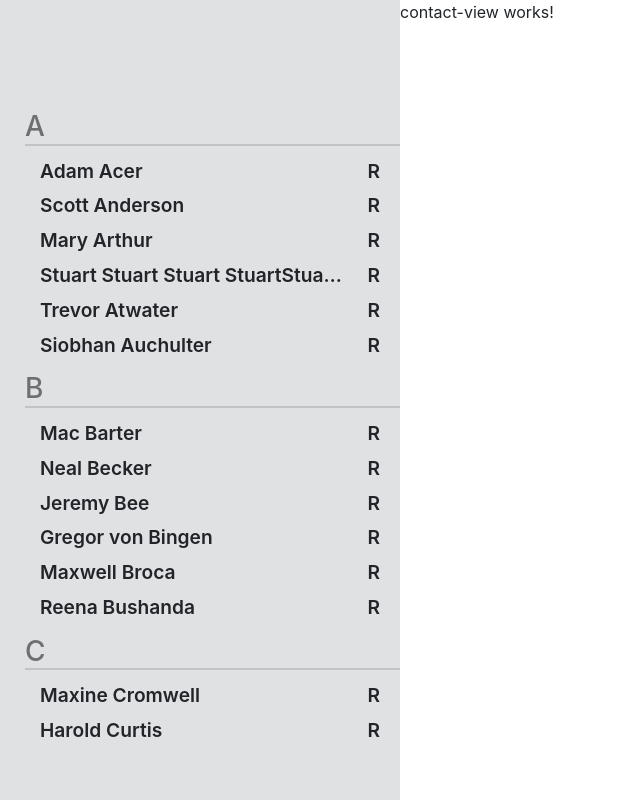
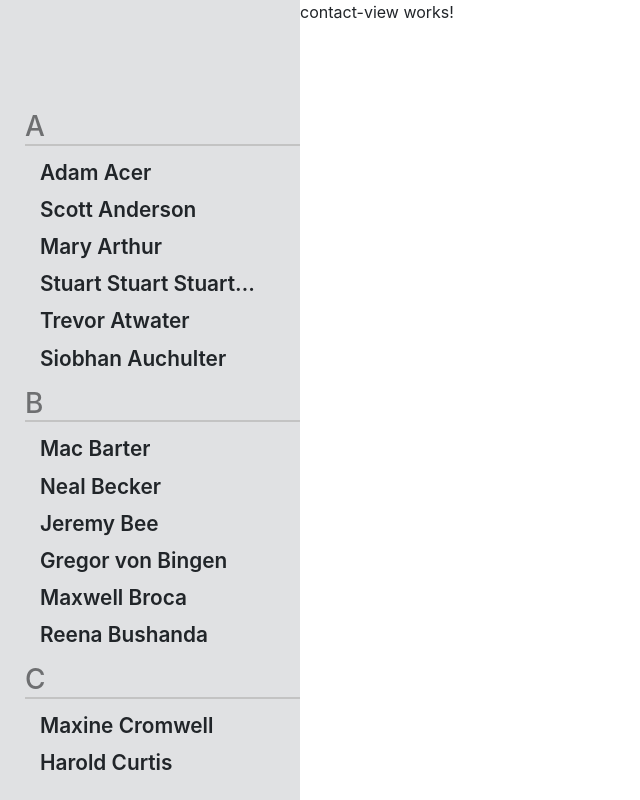
Before and after one commit to dmitry-mashkov/contacts-test, an Angular app: page / in a window 1280 px wide. Shown: the whole page, without its empty margins (0-640 px from the left). Built offline with nearby package versions, Linux system fonts and the light colour scheme.

Commit message:
Vertical overflow layout has been involved

```diff
--- a/src/app/components/contacts-list/contact-group/contacts-list-item/contacts-list-item.component.html
+++ b/src/app/components/contacts-list/contact-group/contacts-list-item/contacts-list-item.component.html
@@ -2,5 +2,9 @@
   [ngClass]="contact.isActive ? 'text-highlight' : ''"
   class="contact-item d-flex justify-content-between">
   <span class="contact-name">{{ name }}</span>
-  <span class="delete-icon">R</span>
+  <span
+    *ngIf="isInEditMode"
+    class="delete-icon">
+    R
+  </span>
 </div>
--- a/src/app/components/contacts-list/contact-group/contacts-list-item/contacts-list-item.component.scss
+++ b/src/app/components/contacts-list/contact-group/contacts-list-item/contacts-list-item.component.scss
@@ -7,7 +7,7 @@
 .contact-item {
   cursor: pointer;
   padding: 3px 20px 3px 40px;
-  font-size: 1.2rem;
+  font-size: 1.3rem;
   font-weight: 600;
 
   &:hover {
--- a/src/app/components/contacts-list/contact-group/contacts-list-item/contacts-list-item.component.ts
+++ b/src/app/components/contacts-list/contact-group/contacts-list-item/contacts-list-item.component.ts
@@ -8,6 +8,7 @@ import { ContactInteractive } from '../../contact-interactive.type';
 })
 export class ContactsListItemComponent implements OnInit {
   @Input() contact: ContactInteractive;
+  @Input() isInEditMode: boolean;
 
 
   constructor() {
--- a/src/app/components/contacts-list/contacts-list.component.html
+++ b/src/app/components/contacts-list/contacts-list.component.html
@@ -1,5 +1,7 @@
-<app-contact-group
-  *ngFor="let contactGroup of contacts | contactGroup"
-  [contactGroup]="contactGroup"
-  (contactClick)="onContactClick($event)">
-</app-contact-group>
+<div class="contact-group-wrapper h-100">
+  <app-contact-group
+    *ngFor="let contactGroup of contacts | contactGroup"
+    [contactGroup]="contactGroup"
+    (contactClick)="onContactClick($event)">
+  </app-contact-group>
+</div>
--- a/src/app/components/contacts-list/contacts-list.component.scss
+++ b/src/app/components/contacts-list/contacts-list.component.scss
@@ -9,6 +9,10 @@
   padding-top: 100px;
 }
 
+.contact-group-wrapper {
+  overflow-y: auto;
+}
+
 app-contact-group {
   margin-top: 10px;
   display: block;
--- a/src/app/components/root/root.component.scss
+++ b/src/app/components/root/root.component.scss
@@ -4,7 +4,7 @@
 
 app-contacts-list {
   flex: 0 1 auto;
-  max-width: 400px;
+  max-width: 300px;
 }
 
 app-contact {
--- a/src/assets/sass/general.scss
+++ b/src/assets/sass/general.scss
@@ -5,6 +5,7 @@
 html,
 body {
   height: 100%;
+  overflow: hidden;
 }
 
 .fill-remaining-space {
```
